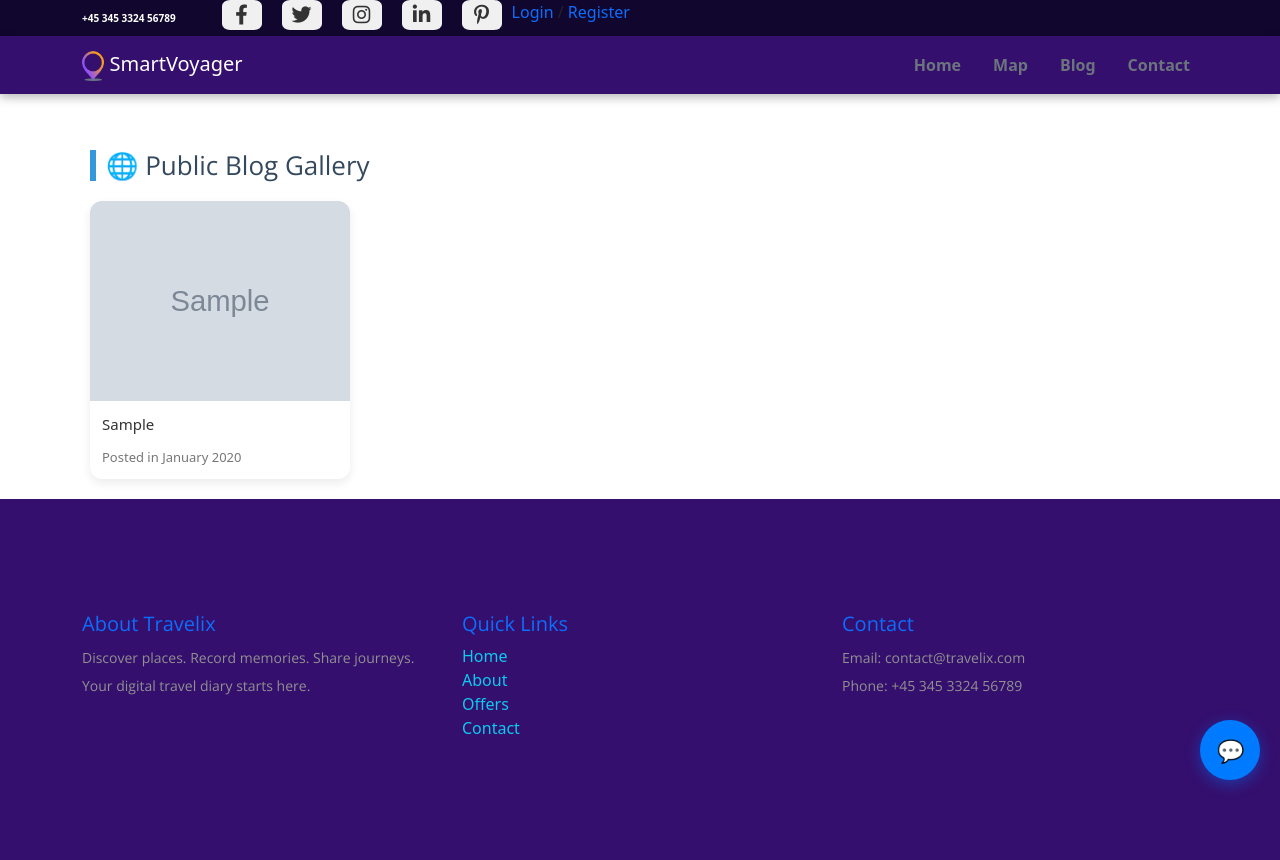
After one commit to surabhiwinner/TravelBloom, a Django app: page /diary/gallery/ in a window 1280 px wide. The commit adds this page. Run offline with Django 5.2, Linux system fonts and the light colour scheme; tables that the repository leaves empty hold one stand-in row (values such as "Sample post"); grey boxes marked "Sample" are stand-in pictures; some libraries are stand-ins or nearby versions.

Commit message:
gallery added

```diff
--- a/travelbloom/diary/urls.py
+++ b/travelbloom/diary/urls.py
@@ -11,6 +11,7 @@ urlpatterns = [
     path('diary-delete/<str:uuid>', views.DiaryentryDeleteView.as_view(), name= 'diary-entry-delete'),
     path('chat/',views.ChatView.as_view(), name='chatbot'),
     path('chat/message/', views.ChatMessageView.as_view(), name='chat_message'),
-    path('contact/', views.ContactView.as_view(),name='contact')
+    path('contact/', views.ContactView.as_view(),name='contact'),
+    path('gallery/', views.GalleryView.as_view(), name='gallery')
 
 ]
--- a/travelbloom/diary/views.py
+++ b/travelbloom/diary/views.py
@@ -13,6 +13,10 @@ from django.views import View
 import mimetypes
 
 from django.http import JsonResponse
+
+from diary.models import DiaryMedia
+
+from blog.models import BlogPost
 
 # Create your views here.
 
@@ -199,3 +203,20 @@ class ContactView(View):
 
         messages.success(request, "Thank you for contacting us. We'll get back to you soon.")
         return redirect('contact')
+
+
+class GalleryView(View):
+    def get(self, request):
+        if request.user.is_authenticated:
+            diary_photos = DiaryMedia.objects.filter(diary__profile=request.user).order_by('-created_at')
+        else:
+            diary_photos = []
+
+        blog_photos = BlogPost.objects.exclude(image='').order_by('-created_at')
+
+        context = {
+            'diary_photos': diary_photos,
+            'blog_photos': blog_photos,
+        }
+
+        return render(request, 'diary/gallery.html', context)
--- /dev/null
+++ b/travelbloom/templates/diary/gallery.html
@@ -0,0 +1,88 @@
+{% extends "base.html" %}
+
+{% block section %}
+<style>
+  .section-title {
+    font-size: 26px;
+    border-left: 6px solid #3498db;
+    padding-left: 10px;
+    margin: 30px 0 10px;
+    color: #34495e;
+  }
+
+  .gallery-section {
+    display: grid;
+    grid-template-columns: repeat(auto-fill, minmax(250px, 1fr));
+    gap: 20px;
+    margin-top: 20px;
+  }
+
+  .gallery-item {
+    background: white;
+    border-radius: 12px;
+    overflow: hidden;
+    box-shadow: 0 4px 10px rgba(0, 0, 0, 0.08);
+    transition: transform 0.3s;
+  }
+
+  .gallery-item:hover {
+    transform: scale(1.02);
+  }
+
+  .gallery-item img {
+    width: 100%;
+    height: 200px;
+    object-fit: cover;
+  }
+
+  .caption {
+    padding: 12px;
+    font-size: 15px;
+    color: #333;
+  }
+
+  .timestamp {
+    font-size: 13px;
+    color: #777;
+    padding: 0 12px 12px;
+  }
+
+  .no-items {
+    color: #777;
+    padding: 10px;
+  }
+</style>
+
+
+<div class="container" style="padding: 20px;">
+
+  {% if user.is_authenticated %}
+    <h2 class="section-title">📔 My Diary Gallery</h2>
+    <div class="gallery-section">
+      {% for photo in diary_photos %}
+        <div class="gallery-item">
+          <img src="{{ photo.image.url }}" alt="Diary Photo">
+          <div class="caption">{{ photo.caption }}</div>
+          <div class="timestamp">Saved in {{ photo.created_at|date:"F Y" }}</div>
+        </div>
+      {% empty %}
+        <p class="no-items">You haven’t added any diary photos yet.</p>
+      {% endfor %}
+    </div>
+  {% endif %}
+
+  <h2 class="section-title">🌐 Public Blog Gallery</h2>
+  <div class="gallery-section">
+    {% for post in blog_photos %}
+      <div class="gallery-item">
+        <img src="{{ post.image.url }}" alt="Blog Image">
+        <div class="caption">{{ post.caption }}</div>
+        <div class="timestamp">Posted in {{ post.created_at|date:"F Y" }}</div>
+      </div>
+    {% empty %}
+      <p class="no-items">No blog posts with images available yet.</p>
+    {% endfor %}
+  </div>
+
+</div>
+{% endblock %}
--- a/travelbloom/templates/diary/home.html
+++ b/travelbloom/templates/diary/home.html
@@ -212,7 +212,7 @@
 			<div class="col-md-4">
 				<div class="feature-box">
 					<div class="circle-icon">
-						<a href=""><i class="fas fa-camera-retro fa-2x text-success"></i></a>
+						<a href="{% url 'gallery' %}"><i class="fas fa-camera-retro fa-2x text-success"></i></a>
 					</div>
 					<h4>Add Media Memories</h4>
 					<p>Attach photos, videos & voice notes that bring your experiences to life.</p>
```
